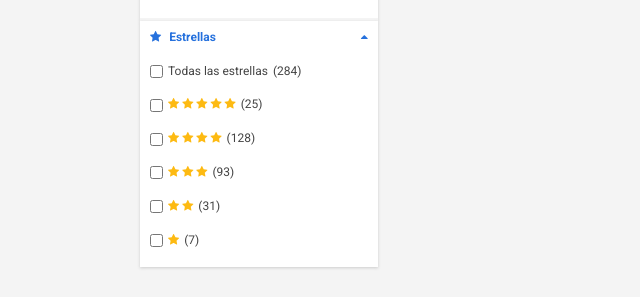
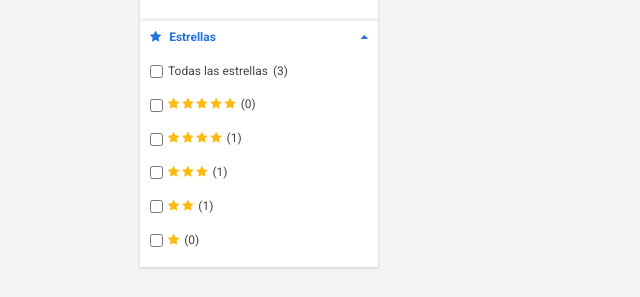
Before and after one commit to pixlKing/search-result, a website: page index.html in a window 1280 px wide. Shown: the part 502-799 px from the top of the page, 0-640 px from the left. Drawn offline with nearby package versions, Linux system fonts and the light colour scheme; files whose address does not match are found by name.

Commit message:
agregados cantidad de resultados

```diff
--- a/index.html
+++ b/index.html
@@ -204,7 +204,7 @@
 											<span class="box-stars">
 												Todas las estrellas
 											</span>
-											<span class="result-qty">(284)</span>
+											<span class="result-qty">(3)</span>
 										</label>
 										<label><!-- 5 stars -->
 											<input type="checkbox" ng-click="includeStars('5')" />
@@ -215,7 +215,7 @@
 												<i class="fa fa-star" aria-hidden="true"></i>
 												<i class="fa fa-star" aria-hidden="true"></i>
 											</span>
-											<span class="result-qty">(25)</span>
+											<span class="result-qty">(0)</span>
 										</label>
 										<label><!-- 4 stars -->
 											<input type="checkbox" ng-click="includeStars('4')" />
@@ -225,7 +225,7 @@
 												<i class="fa fa-star" aria-hidden="true"></i>
 												<i class="fa fa-star" aria-hidden="true"></i>
 											</span>
-											<span class="result-qty">(128)</span>
+											<span class="result-qty">(1)</span>
 										</label>
 										<label><!-- 3 stars -->
 											<input type="checkbox" ng-click="includeStars('3')" />
@@ -234,7 +234,7 @@
 												<i class="fa fa-star" aria-hidden="true"></i>
 												<i class="fa fa-star" aria-hidden="true"></i>
 											</span>
-											<span class="result-qty">(93)</span>
+											<span class="result-qty">(1)</span>
 										</label>
 										<label><!-- 2 stars -->
 											<input type="checkbox" ng-click="includeStars('2')" />
@@ -242,14 +242,14 @@
 												<i class="fa fa-star" aria-hidden="true"></i>
 												<i class="fa fa-star" aria-hidden="true"></i>
 											</span>
-											<span class="result-qty">(31)</span>
+											<span class="result-qty">(1)</span>
 										</label>
 										<label><!-- 1 stars -->
 											<input type="checkbox" ng-click="includeStars('1')" />
 											<span class="box-stars">
 												<i class="fa fa-star" aria-hidden="true"></i>
 											</span>
-											<span class="result-qty">(7)</span>
+											<span class="result-qty">(0)</span>
 										</label>
 									</div>
 								</footer>
```
Also changed, not shown: dist/css/main.css, 1 other file.
